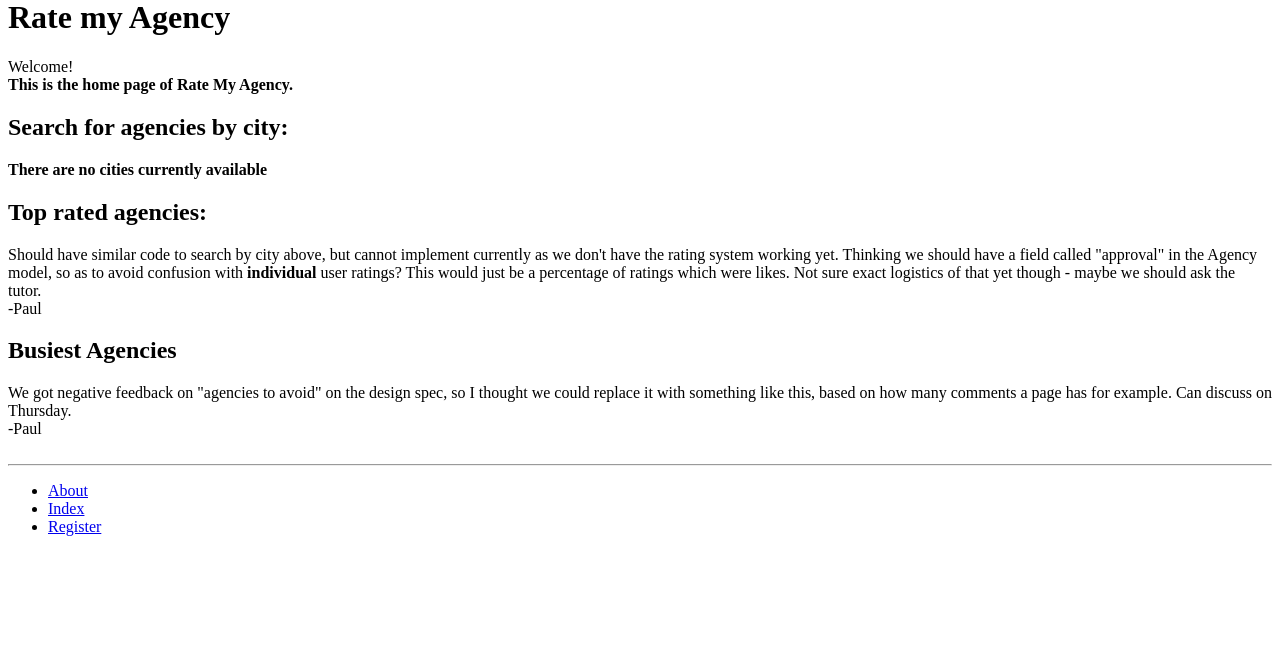
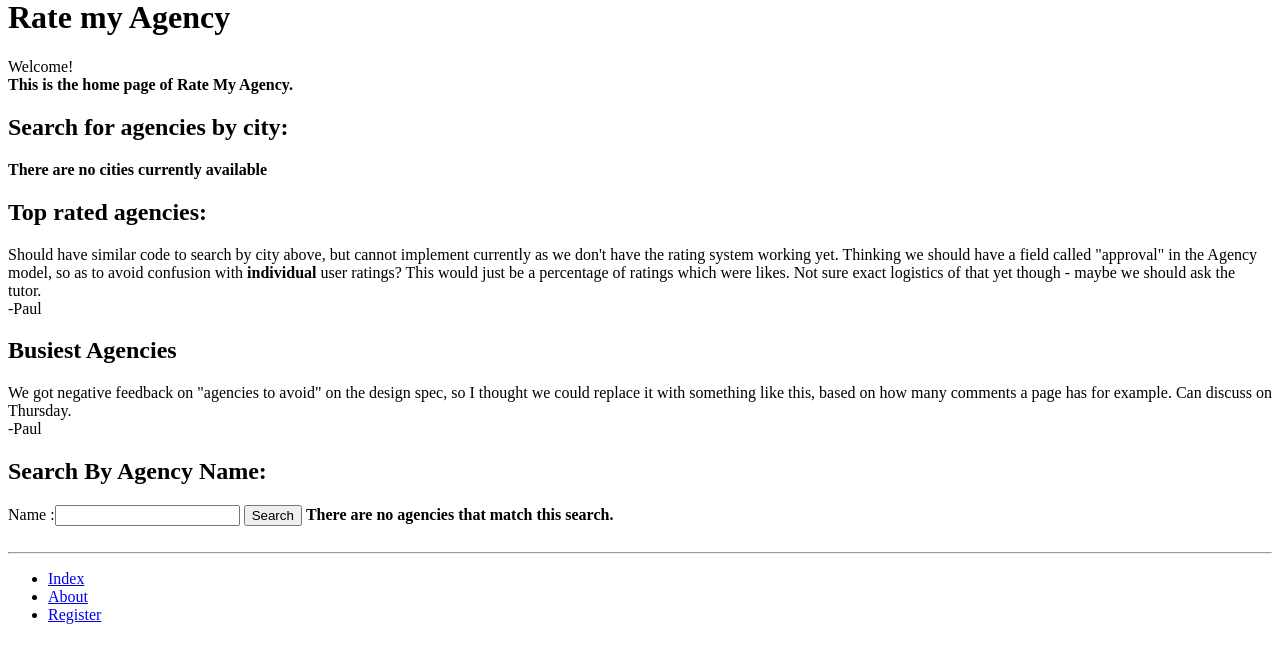
Before and after one commit to Keldeth/rate_my_agency_project, a Django app: page /rate_my_agency/ in a window 1280 px wide. Shown: the part 22-685 px from the top of the page. Run offline with Django 3.2, Linux system fonts and the light colour scheme; data that the repository does not hold is empty.

Commit message:
Added search by agency name functionality to the index page

```diff
--- /dev/null
+++ b/rate_my_agency/filters.py
@@ -0,0 +1,11 @@
+import django_filters
+from django_filters import CharFilter
+
+from .models import *
+
+class AgencyFilter(django_filters.FilterSet):
+    name = django_filters.CharFilter(label = "Name ", field_name='name', lookup_expr='icontains')
+
+    class Meta:
+        model = Agency
+        fields = ['name',]
--- a/rate_my_agency/models.py
+++ b/rate_my_agency/models.py
@@ -25,19 +25,21 @@ class User(AbstractUser):
     user_type = models.PositiveSmallIntegerField(choices = USER_TYPE_CHOICES)
     city = models.ForeignKey(City, on_delete=models.CASCADE, null = True)
     url = models.URLField(null = True)
+    name = models.CharField(max_length = 30, null = True)
 
 
     REQUIRED_FIELDS = ['email', 'user_type']
 
 class Tenant(models.Model):
     user = models.OneToOneField(User, on_delete=models.CASCADE)
-
+    name = models.CharField(max_length = 30, null = True)
 
     def __str__(self):
         return self.user.username
 
 class Agency(models.Model):
     user = models.OneToOneField(User, on_delete=models.CASCADE)
+    name = models.CharField(max_length = 30, null = True)
     city = models.ForeignKey(City, on_delete=models.CASCADE)
     url = models.URLField(null = True)
 
--- a/rate_my_agency/urls.py
+++ b/rate_my_agency/urls.py
@@ -6,8 +6,7 @@ app_name = 'rate_my_agency'
 urlpatterns = [
     path('', views.index, name='index'),
     path('about/', views.about, name='about'),
-    path('city/<slug:city_name_slug>/',
-         views.show_city, name='show_city'),
+    path('city/<slug:city_name_slug>/', views.show_city, name='show_city'),
     path('add_comment/', views.add_comment, name='add_comment'),
     path('register/', views.register, name='register'),
     path('register/tenant/', views.register_tenant, name='register_tenant'),
--- a/rate_my_agency/views.py
+++ b/rate_my_agency/views.py
@@ -1,7 +1,8 @@
 from django.shortcuts import render
 from django.shortcuts import redirect
-from rate_my_agency.forms import CommentForm, TenantForm, AgencyForm
-from rate_my_agency.models import City, Agency, Tenant
+from .forms import CommentForm, TenantForm, AgencyForm
+from .models import City, Agency, Tenant
+from .filters import AgencyFilter
 
 from django.views.generic import CreateView # Added Import
 
@@ -13,14 +14,17 @@ from django.http import HttpResponse
 def index(request):
     # query db for list of all cities to display
     city_list = City.objects.order_by('name')[:]
-
+    agencies = Agency.objects.all()
+    myFilter = AgencyFilter(request.GET, queryset=agencies)
+    agencies = myFilter.qs[:10]
 
     context_dict = {}
-    context_dict['boldmessage'] = 'This is the home page of Rate My Agency.'
+    context_dict = {'agencies':agencies, 'myFilter':myFilter,
+                    'boldmessage':"This is the home page of Rate My Agency."}
     if city_list:
         context_dict['cities'] = city_list
 
-    return render(request, 'rate_my_agency/index.html', context=context_dict)
+    return render(request, 'rate_my_agency/index.html', context_dict)
 
 def about(request):
     return render(request, 'rate_my_agency/about.html')
@@ -88,7 +92,7 @@ def register_agency(request):
             agency.user_type = 2
             agency.set_password(agency.password)
             agency.save()
-            Agency.objects.create(user=agency, city=agency.city)
+            Agency.objects.create(user=agency, city=agency.city, name = agency.name)
             registered = True
         else:
             print(agency_form.errors,)
@@ -98,8 +102,6 @@ def register_agency(request):
 
     return render(request, 'rate_my_agency/register_agency.html',
                   context = {'agency_form': agency_form, 'registered': registered})
-
-
 
 
 def register_tenant(request):
@@ -122,3 +124,13 @@ def register_tenant(request):
 
     return render(request, 'rate_my_agency/register_tenant.html',
                   context = {'tenant_form': tenant_form, 'registered': registered})
+
+
+
+def search_results(request):
+    agencies = Agency.objects.all()
+    myFilter = AgencyFilter(request.GET, queryset=agencies)
+    agencies = myFilter.qs
+    context = {'agencies':agencies, 'myFilter':myFilter}
+
+    return render(request, 'rate_my_agency/search_results.html', context)
--- a/rate_my_agency_project/settings.py
+++ b/rate_my_agency_project/settings.py
@@ -47,6 +47,7 @@ INSTALLED_APPS = [
     'django.contrib.sessions',
     'django.contrib.messages',
     'django.contrib.staticfiles',
+    'django_filters',
     'rate_my_agency',
 ]
 
--- a/templates/rate_my_agency/base.html
+++ b/templates/rate_my_agency/base.html
@@ -18,8 +18,8 @@
 		<hr />
 		<div>
 			<ul>
+				<li><a href="{% url 'rate_my_agency:index' %}">Index</a></li>
 				<li><a href="{% url 'rate_my_agency:about' %}">About</a></li>
-				<li><a href="{% url 'rate_my_agency:index' %}">Index</a></li>
 				<li><a href="{% url 'rate_my_agency:register' %}">Register</a></li>
 			</ul>
 		</div>
--- a/templates/rate_my_agency/city.html
+++ b/templates/rate_my_agency/city.html
@@ -15,7 +15,7 @@
 		{% if agencies %}
 		<ul>
 			{% for agency in agencies %}
-			<li>{{ agency.user }}</li>
+			<li>{{ agency.name }}</li>
 			{% endfor %}
 		</ul>
 		{% else %}
--- a/templates/rate_my_agency/index.html
+++ b/templates/rate_my_agency/index.html
@@ -43,5 +43,19 @@
 			-Paul
 	</div>
 
+	<div>
+		<h2>Search By Agency Name:</h2>
+		<form method="get">
+			{{myFilter.form}}
+		<button class="btn btn-primary" type="submit">Search</button>
+		{% if agencies %}
+			{% for agency in agencies %}
+				<ul><li><div>{{ agency.name }}, {{agency.city}}</div> </li></ul>
+			{% endfor %}
+		{% else %}
+			<strong>There are no agencies that match this search.</strong>
+		{% endif %}
+		</form>
+
 	<br>
 {% endblock %}
```
Also changed, not shown: rate_my_agency/forms.py (+6 -3 lines), templates/rate_my_agency/search_results.html (added, +15 -0 lines), rate_my_agency/migrations/0004_auto_20200330_1627.py (added), rate_my_agency/migrations/0005_auto_20200330_1630.py (added), rate_my_agency/migrations/0006_auto_20200330_1811.py (added), rate_my_agency/migrations/0007_auto_20200330_1836.py (added), rate_my_agency/migrations/0008_auto_20200330_1842.py (added), templates/rate_my_agency/agency.html (added).
